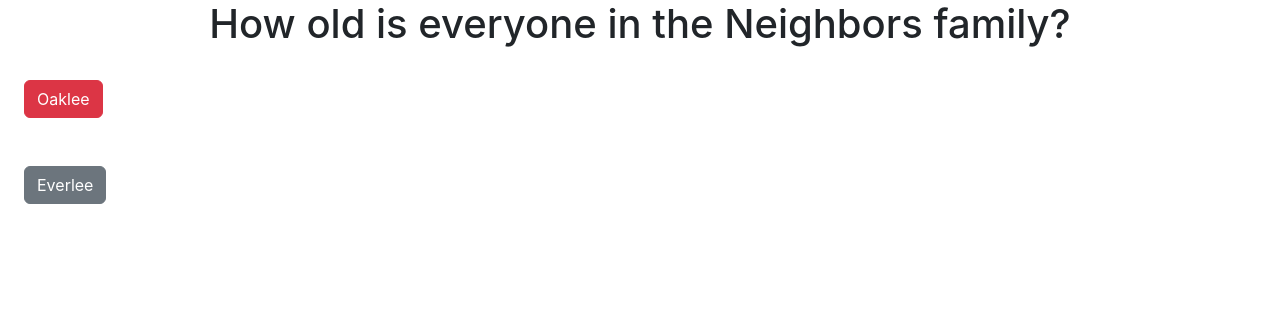
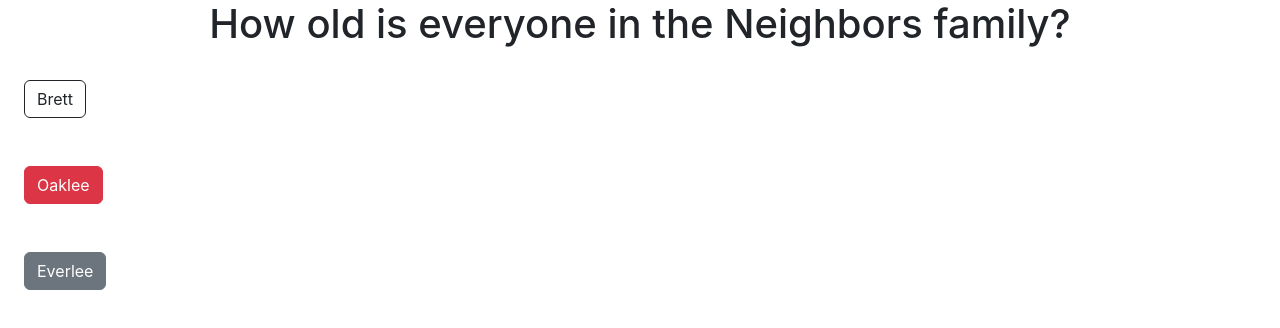
Before and after one commit to bneighbs6/engineering-playground, a React (Create React App) app: page / in a window 1280 px wide. Shown: the top 328 px of the page. Built offline with nearby package versions, Linux system fonts and the light colour scheme.

Commit message:
Added Brett component

```diff
--- a/src/App.js
+++ b/src/App.js
@@ -1,12 +1,14 @@
 import './App.css';
+import Header from './Components/Header';
 import Oaklee from "./Components/Oaklee"
 import Everlee from './Components/Everlee';
-import Header from './Components/Header';
+import Brett from './Components/Brett';
 
 function App() {
   return (
     <>
       <Header />
+      <Brett />
       <Oaklee />
       <Everlee />
     </>
--- a/src/Components/Brett.jsx
+++ b/src/Components/Brett.jsx
@@ -1 +1,20 @@
 import React, {useState} from "react";
+
+function Brett() {
+    const [message, setMessage] = useState(false);
+
+    const handleBrettSubmit = () => {
+        setMessage(!message)
+    }
+
+    return (
+        <>
+            <div className="button">
+                <button className="btn btn-outline-dark m-4" onClick={handleBrettSubmit}>Brett</button>
+                {message && <p>Brett is 28 years old.</p>}
+            </div>
+        </>
+    )
+}
+
+export default Brett;
--- a/src/Components/Oaklee.jsx
+++ b/src/Components/Oaklee.jsx
@@ -10,7 +10,7 @@ function Oaklee() {
 
 // retunrs Oaklee button that when clicked will return the message
   return (
-    <div>
+    <div className="button">
       <button className="btn btn-danger m-4" onClick={handleOakleeClick}>Oaklee</button>
       {message && <p>Oaklee is 4 years old</p>}
     </div>
```
